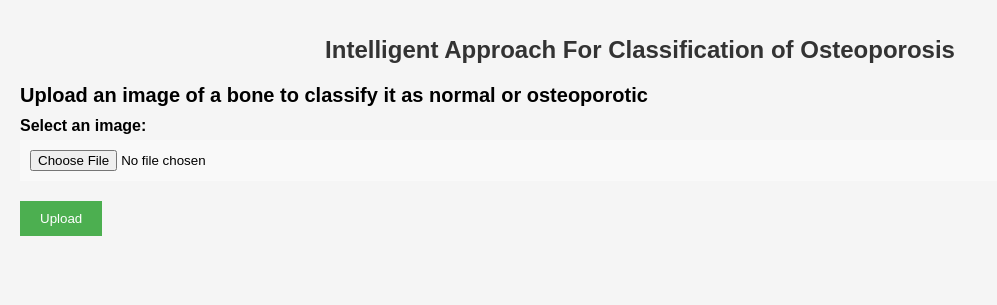
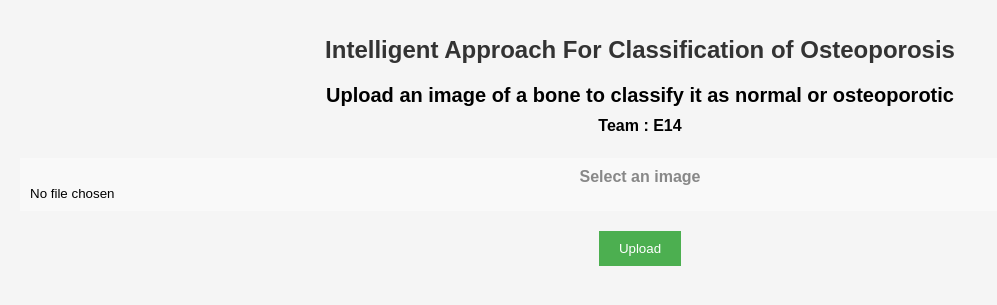
Before and after one commit to Zeeshaik/Intelligent-Approach-for-Classification-of-Osteoporosis, a Flask app: page / in a window 1280 px wide. Shown: the top 305 px of the page, without its empty margins (0-997 px from the left). Run offline with Flask 3, Linux system fonts and the light colour scheme.

Commit message:
Merge remote changes

```diff
--- a/Flask App/static/css/style.css
+++ b/Flask App/static/css/style.css
@@ -7,6 +7,7 @@ body {
     /* display: flex; */
     /* justify-content: center; */
 }
+
 
 h1 {
     text-align: center;
@@ -30,7 +31,29 @@ input[type="file"] {
     padding: 10px;
     width: 100%;
     box-sizing: border-box;
+    display: flex;
+    justify-content: center;
+    align-items: center;
+    flex-direction: column;
 }
+
+input[type="file"]::file-selector-button {
+    display: none;
+}
+
+input[type="file"]::before {
+    content: 'Select an image';
+    color: #888;
+    text-align: center;
+    font-size: 16px;
+    font-weight: bold;
+    cursor: pointer;
+}
+
+input[type="file"]:hover::before {
+    color: #333;
+}
+
 
 input[type="submit"] {
     background-color: #4CAF50;
--- a/Flask App/templates/index.html
+++ b/Flask App/templates/index.html
@@ -3,13 +3,16 @@
 <head>
     <title>Image Classification</title>
     <link rel="stylesheet" type="text/css" href="{{ url_for('static', filename='css/style.css') }}">
+
 </head>
 <body>
+    <center>
     <h1>Intelligent Approach For Classification of Osteoporosis</h1>
     <h2>Upload an image of a bone to classify it as normal or osteoporotic</h2>
     <form id="uploadForm" method="POST" action="{{ url_for('index') }}" enctype="multipart/form-data">
         <div class="form-group">
-            <label for="fileInput">Select an image:</label>
+            <label for="fileInput">Team : E14</label>
+            <br>
             <input type="file" name="file" id="fileInput" accept=".jpg, .jpeg, .png" required>
         </div>
         <div class="form-group">
@@ -21,6 +24,7 @@
         <div id="prediction" class="prediction"></div>
         <div id="imagePreview" class="image-preview"></div>
     </div>
+</center>
     <script src="{{ url_for('static', filename='js/script.js') }}"></script>
 </body>
 </html>
```
Also changed, not shown: Flask App/static/uploads/DoubtfulG1 (6).png (added).
